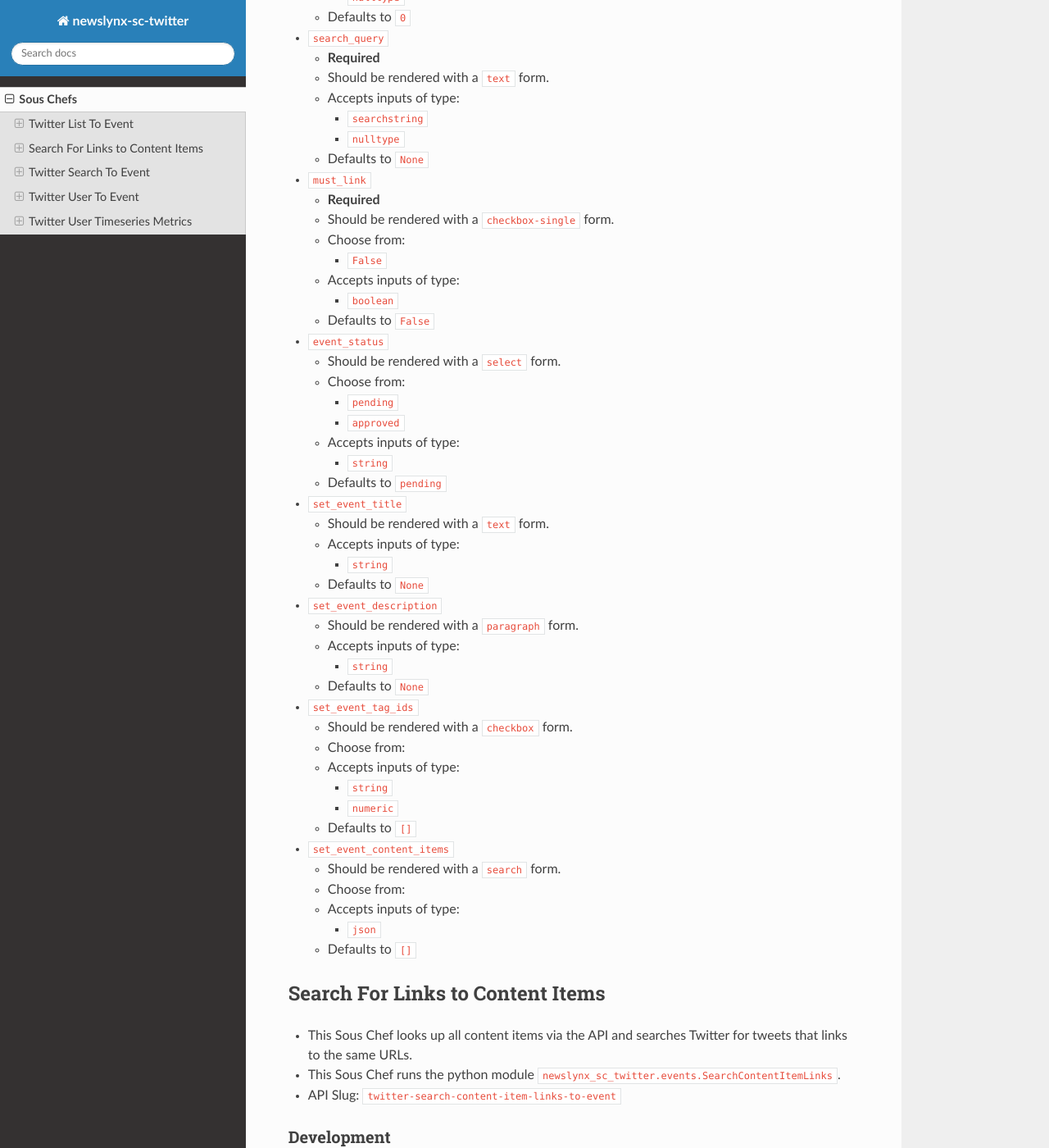
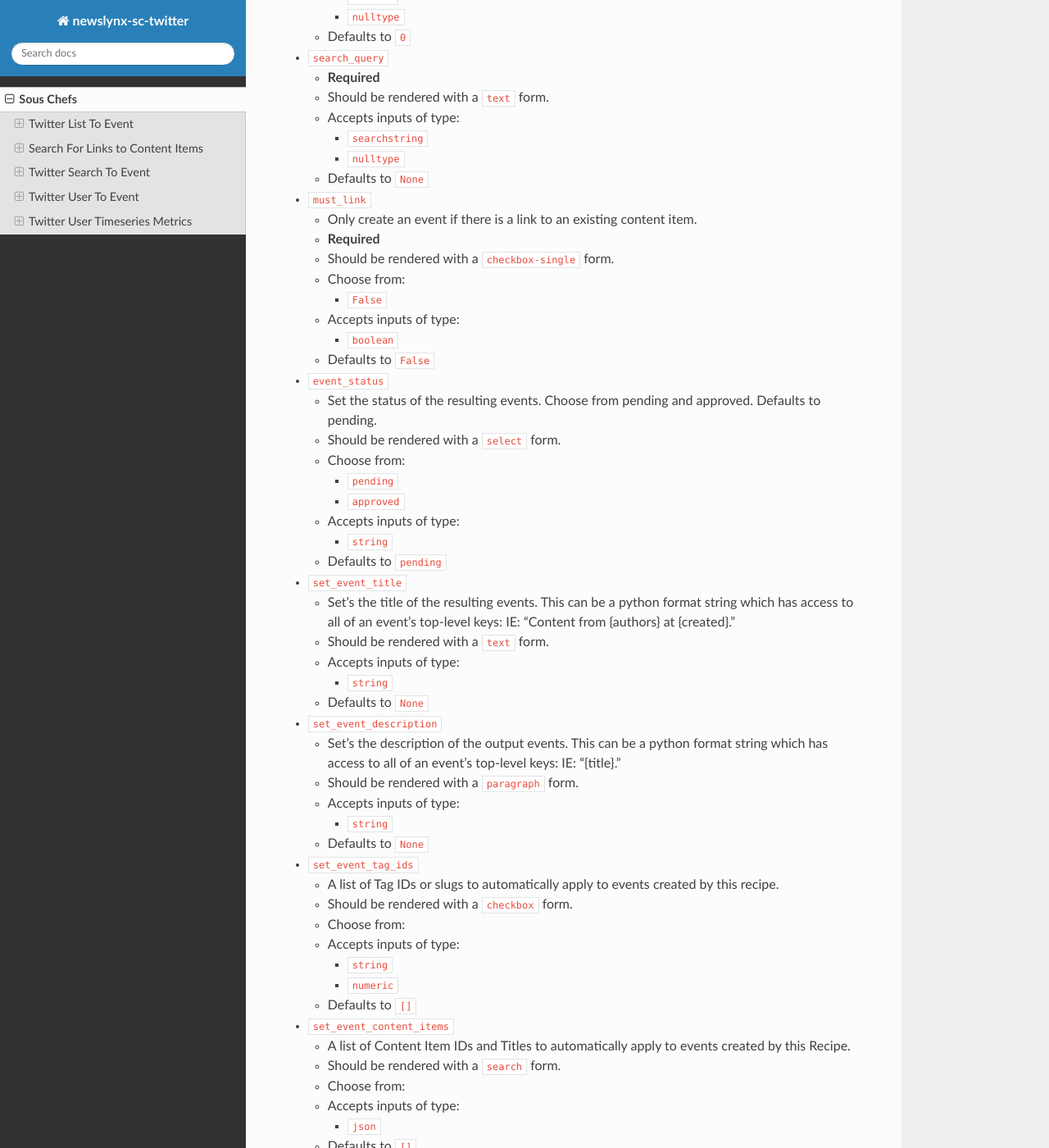
Before and after one commit to newslynx/newslynx-sc-twitter, a Sphinx documentation site: the page built from docs/sous-chefs.rst, in a window 1280 px wide and 1400 px high, scrolled down 1825 px. Shown: the whole window at 82% size. Built offline with Sphinx 7.4.7 and the Read the Docs theme 2.0.0, drawn with Linux system fonts in a browser that asks for light colours; pages that are not in the unit, such as notebooks, are missing from menus; some of the changed text lies outside the part shown.

Commit message:
update docs

```diff
--- a/docs/sous-chefs.rst
+++ b/docs/sous-chefs.rst
@@ -87,6 +87,8 @@ accepts the following
 
 -  ``min_followers``
 
+   -  Filter out tweets from users with less than X followers.
+
    -  **Required**
    -  Should be rendered with a ``number`` form.
    -  Accepts inputs of type:
@@ -109,6 +111,9 @@ accepts the following
 
 -  ``must_link``
 
+   -  Only create an event if there is a link to an existing content
+      item.
+
    -  **Required**
    -  Should be rendered with a ``checkbox-single`` form.
    -  Choose from:
@@ -122,6 +127,9 @@ accepts the following
    -  Defaults to ``False``
 
 -  ``event_status``
+
+   -  Set the status of the resulting events. Choose from pending and
+      approved. Defaults to pending.
 
    -  Should be rendered with a ``select`` form.
    -  Choose from:
@@ -137,6 +145,10 @@ accepts the following
 
 -  ``set_event_title``
 
+   -  Set's the title of the resulting events. This can be a python
+      format string which has access to all of an event's top-level
+      keys: IE: "Content from {authors} at {created}."
+
    -  Should be rendered with a ``text`` form.
    -  Accepts inputs of type:
 
@@ -146,6 +158,10 @@ accepts the following
 
 -  ``set_event_description``
 
+   -  Set's the description of the output events. This can be a python
+      format string which has access to all of an event's top-level
+      keys: IE: "{title}."
+
    -  Should be rendered with a ``paragraph`` form.
    -  Accepts inputs of type:
 
@@ -154,6 +170,9 @@ accepts the following
    -  Defaults to ``None``
 
 -  ``set_event_tag_ids``
+
+   -  A list of Tag IDs or slugs to automatically apply to events
+      created by this recipe.
 
    -  Should be rendered with a ``checkbox`` form.
    -  Choose from:
@@ -166,6 +185,9 @@ accepts the following
    -  Defaults to ``[]``
 
 -  ``set_event_content_items``
+
+   -  A list of Content Item IDs and Titles to automatically apply to
+      events created by this Recipe.
 
    -  Should be rendered with a ``search`` form.
    -  Choose from:
@@ -249,6 +271,9 @@ following
 
 -  ``must_link``
 
+   -  Only create an event if there is a link to an existing content
+      item.
+
    -  **Required**
    -  Should be rendered with a ``checkbox-single`` form.
    -  Choose from:
@@ -262,6 +287,9 @@ following
    -  Defaults to ``False``
 
 -  ``event_status``
+
+   -  Set the status of the resulting events. Choose from pending and
+      approved. Defaults to pending.
 
    -  Should be rendered with a ``select`` form.
    -  Choose from:
@@ -277,6 +305,10 @@ following
 
 -  ``set_event_title``
 
+   -  Set's the title of the resulting events. This can be a python
+      format string which has access to all of an event's top-level
+      keys: IE: "Content from {authors} at {created}."
+
    -  Should be rendered with a ``text`` form.
    -  Accepts inputs of type:
 
@@ -286,6 +318,10 @@ following
 
 -  ``set_event_description``
 
+   -  Set's the description of the output events. This can be a python
+      format string which has access to all of an event's top-level
+      keys: IE: "{title}."
+
    -  Should be rendered with a ``paragraph`` form.
    -  Accepts inputs of type:
 
@@ -294,6 +330,9 @@ following
    -  Defaults to ``None``
 
 -  ``set_event_tag_ids``
+
+   -  A list of Tag IDs or slugs to automatically apply to events
+      created by this recipe.
 
    -  Should be rendered with a ``checkbox`` form.
    -  Choose from:
@@ -306,6 +345,9 @@ following
    -  Defaults to ``[]``
 
 -  ``set_event_content_items``
+
+   -  A list of Content Item IDs and Titles to automatically apply to
+      events created by this Recipe.
 
    -  Should be rendered with a ``search`` form.
    -  Choose from:
@@ -386,6 +428,9 @@ accepts the following
 
 -  ``api_query``
 
+   -  The query to the Twitter API to return the initial batch of
+      tweets.
+
    -  **Required**
    -  Should be rendered with a ``text`` form.
    -  Accepts inputs of type:
@@ -396,6 +441,8 @@ accepts the following
       `here <https://dev.twitter.com/rest/public/search>`__
 
 -  ``result_type``
+
+   -  The type of tweets to return from the Twitter API.
 
    -  **Required**
    -  Should be rendered with a ``select`` form.
@@ -416,6 +463,8 @@ accepts the following
 
 -  ``search_query``
 
+   -  The query we use for additional filtration on text and urls.
+
    -  **Required**
    -  Should be rendered with a ``text`` form.
    -  Accepts inputs of type:
@@ -426,6 +475,8 @@ accepts the following
    -  Defaults to ``None``
 
 -  ``min_followers``
+
+   -  Filter out tweets from users with less than X followers.
 
    -  **Required**
    -  Should be rendered with a ``number`` form.
@@ -593,6 +644,8 @@ In addition to default recipe options,
 
 -  ``screen_name``
 
+   -  The name of your twitter account.
+
    -  **Required**
    -  Should be rendered with a ``text`` form.
    -  Accepts inputs of type:
```
Also changed, not shown: .travis.yml.
